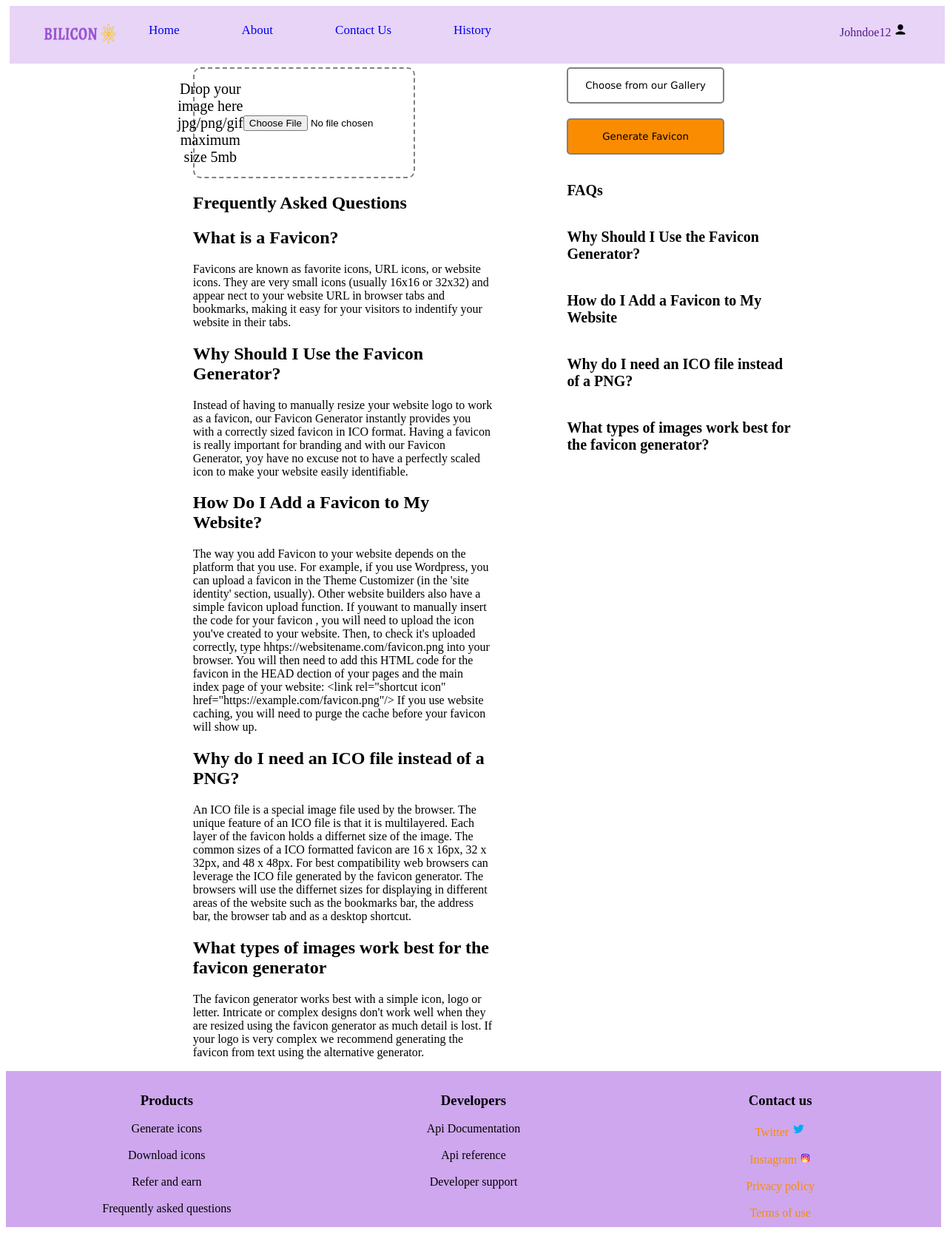
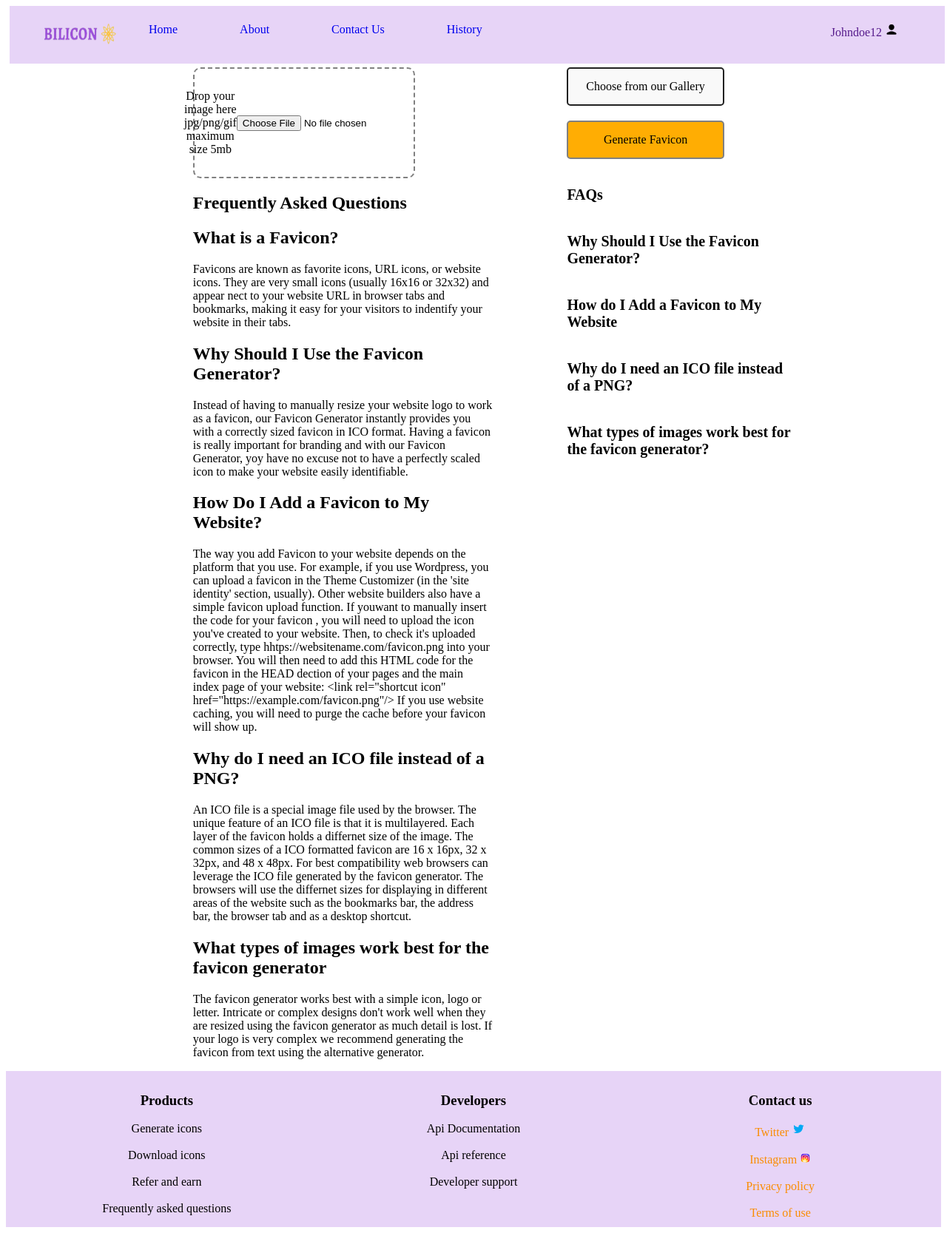
Before and after one commit to zuri-training/Team-Spoonbill2, a web app: file Public/TeamSpoonBill2 Project/conversionPage.html in a window 1280 px wide. Shown: the whole page at 74% size. Run offline with its HTML, style and script files only (its server is not run), Linux system fonts and the light colour scheme; some libraries are stand-ins or nearby versions.

Commit message:
Updated files

```diff
--- a/Public/TeamSpoonBill2 Project/conversionPage.html
+++ b/Public/TeamSpoonBill2 Project/conversionPage.html
@@ -13,7 +13,7 @@
         <ul class="navigation" type="none" style="display: flex">
           <li class="mainN">
             <img
-              src="bilicon-low-resolution-color-logo 2.png"
+              src="/bilicon-low-resolution-color-logo 2.png"
               alt="logo"
               class="Logo"
             />
@@ -22,13 +22,19 @@
             <a href="conversionPage.html" style="text-decoration: none">Home</a>
           </li>
           <li class="mainNav">
-            <a href="../About us in.html" style="text-decoration: none">About</a>
+            <a href="../About us in.html" style="text-decoration: none"
+              >About</a
+            >
           </li>
           <li class="mainNav">
-            <a href="../Contact Us in.html" style="text-decoration: none">Contact Us</a>
+            <a href="../Contact Us in.html" style="text-decoration: none"
+              >Contact Us</a
+            >
           </li>
           <li class="mainNav">
-            <a href="../history/history.html" style="text-decoration: none">History</a>
+            <a href="../history/history.html" style="text-decoration: none"
+              >History</a
+            >
           </li>
           <li class="mainNa">
             <a href="" style="text-decoration: none">Johndoe12 </a>
--- a/Public/TeamSpoonBill2 Project/style.css
+++ b/Public/TeamSpoonBill2 Project/style.css
@@ -6,6 +6,7 @@
   display: flex;
   margin-left: 20%;
   box-sizing: border-box;
+  margin-top: 0px;
 }
 
 .bodyText {
@@ -32,25 +33,31 @@
   padding: 2px;
   box-sizing: border-box;
   width: 100%;
+  margin-top: 0px;
+  font-family:outfit;
+  font-weight: 400;
+  font-size: 16px;
 }
 
 .mainNav {
   margin-right: 40px;
   padding: 2px;
-  color: blueviolet;
+  color: #9D54DE;
   cursor: pointer;
   box-sizing: border-box;
   margin-top: 3px;
   margin-left: 40px;
-  font-size: 17px;
+  font-family:outfit;
+  font-weight: 400;
+  font-size: 16px;
 }
 .mainNav:active {
-  color: blueviolet;
+  color: #9D54DE;
 }
 .mainNa {
   margin-left: 35%;
   padding: 2px;
-  color: blueviolet;
+  color: #9D54DE;
   cursor: pointer;
   box-sizing: border-box;
   font-family: "Times New Roman", Times, serif;
@@ -62,7 +69,7 @@
 
 .mainN{
     padding: 2px;
-    color: blueviolet;
+    color: #9D54DE;
     cursor: pointer;
     box-sizing: border-box;
     font-family: 'Times New Roman', Times, serif;
@@ -78,11 +85,13 @@
 
 #choose {
   padding: 15px;
-  background-color: white;
+  background-color: #F9F9F9;
   box-sizing: border-box;
-  border: solid grey, 2px;
+  border: solid #212121 2px;
   border-radius: 5px;
-  font-family: Verdana, Geneva, Tahoma, sans-serif;
+  font-family:outfit;
+  font-weight: 400;
+  font-size: 16px;
   margin-bottom: 20px;
   width: 70%;
   cursor: pointer;
@@ -90,11 +99,13 @@
 
 #generate {
   padding: 15px;
-  background-color: #fa8c02;
+  background-color: #FFAD03;
   box-sizing: border-box;
   border: solid grey, 2px;
   border-radius: 5px;
-  font-family: Verdana, Geneva, Tahoma, sans-serif;
+  font-family:outfit;
+  font-weight: 400;
+  font-size: 16px;
   margin-bottom: 20px;
   width: 70%;
   cursor: pointer;
@@ -104,7 +115,10 @@
   height: 150px;
   padding: 25px;
   display: flex;
-  font-size: 20px;
+  font-family:outfit;
+  font-weight: 500;
+  font-size: 16px;
+  font-style: normal;
   align-items: center;
   justify-content: center;
   cursor: pointer;
@@ -121,13 +135,20 @@
   bottom: 0px;
   display: flex;
   box-sizing: border-box;
-  background-color: #cea7ee;
+  background-color: #E7D4F7;
   width: 100%;
   text-align: center;
   padding: 10px;
+  margin-bottom: 0px;
+  font-family:outfit;
+  font-weight: 400;
+  font-size: 16px;
 }
 
 .foot {
   box-sizing: border-box;
   width: 50%;
+  font-family:outfit;
+  font-weight: 400;
+  font-size: 16px;
 }
```
